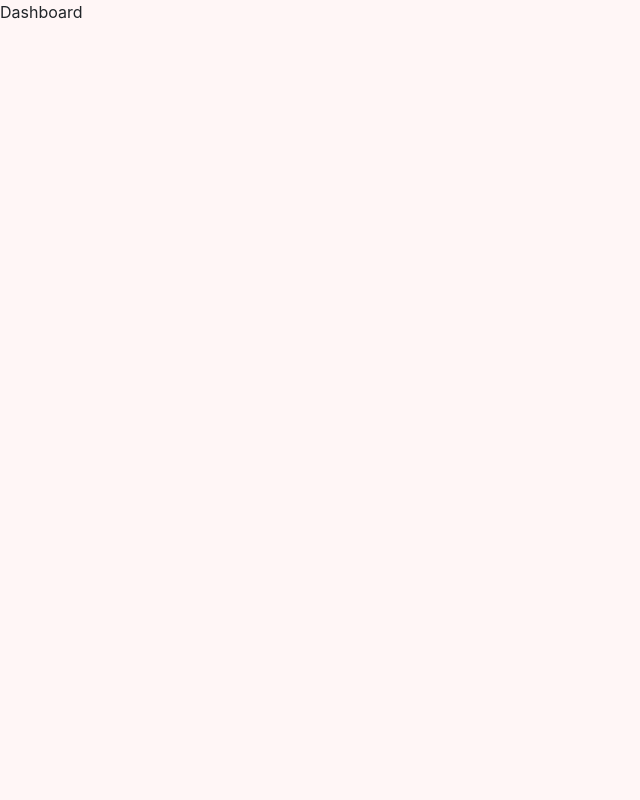
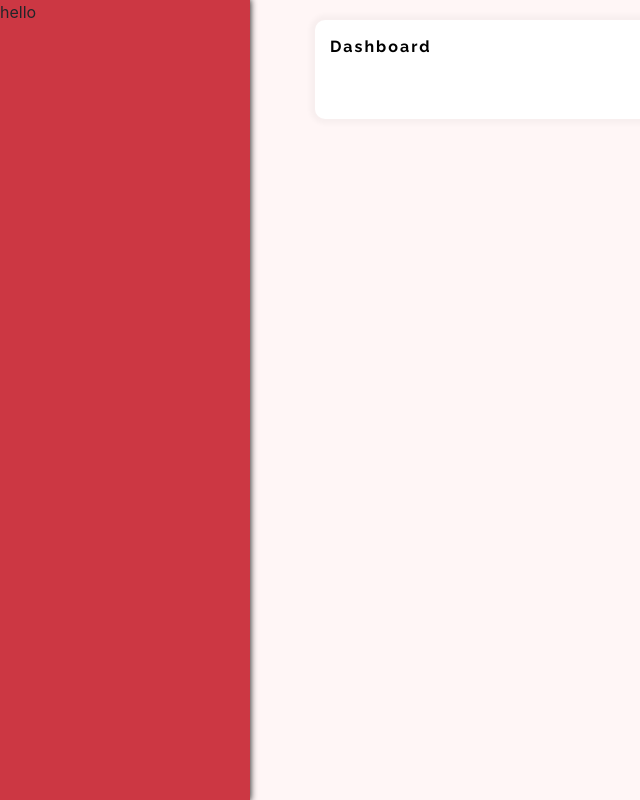
Before and after one commit to dpdhruv/Todoer, a React (Create React App) app: page /dashboard in a window 1280 px wide. Shown: the whole page, without its empty margins (0-640 px from the left). Built offline with nearby package versions, Linux system fonts and the light colour scheme.

Commit message:
Private and Public route setup for Dashboard

```diff
--- a/src/App.js
+++ b/src/App.js
@@ -1,15 +1,19 @@
-import React from 'react';
-import './App.scss';
-import { Route } from 'react-router-dom';
-import auth from './pages/auth';
-import dashboard from './pages/dashboard';
+import React from "react";
+import "./App.scss";
+import { BrowserRouter, Switch } from "react-router-dom";
+import PrivateRoute from "./utils/PrivateRoute";
+import PublicRoute from "./utils/PublicRoute";
+import auth from "./pages/auth";
+import dashboard from "./pages/dashboard";
 
 function App() {
   return (
-    <React.Fragment>
-      <Route exact path="/" component={auth}></Route>
-      <Route exact path='/dashboard' component={dashboard}></Route>
-    </React.Fragment>
+    <BrowserRouter>
+      <Switch>
+        <PublicRoute restricted={false} component={auth} path="/" exact  />
+        <PrivateRoute component={dashboard} path="/dashboard" exact />
+      </Switch>
+    </BrowserRouter>
   );
 }
 
--- a/src/components/Button/button.scss
+++ b/src/components/Button/button.scss
@@ -17,6 +17,9 @@
         background: $hover-color !important;
         transition: 0.2s ease-in-out all;
     }
+    &:focus{
+        box-shadow: none !important;
+    }
 }
 
 .todo-button-loading{
--- /dev/null
+++ b/src/components/SideBar/index.js
@@ -0,0 +1 @@
+export * from './sidebar'
--- /dev/null
+++ b/src/components/SideBar/sidebar.js
@@ -0,0 +1,12 @@
+import React from 'react'
+import './sidebar.scss';
+
+export const SideBar = props => {
+  return (
+    <div className="sidemenu">
+      <div>
+        hello
+      </div>
+    </div>
+  )
+}
--- /dev/null
+++ b/src/components/SideBar/sidebar.scss
@@ -0,0 +1,10 @@
+.sidemenu{
+  position: fixed;
+  background: #cc3743;
+  height: 100%;
+  z-index: 1;
+  top:0;
+  max-width: 300px;
+  width: 250px;
+  box-shadow: -1px 0px 7px 1px black;
+}
--- a/src/index.js
+++ b/src/index.js
@@ -5,9 +5,8 @@ import App from './App';
 import * as serviceWorker from './serviceWorker';
 import "../node_modules/bootstrap/dist/css/bootstrap.min.css";
 import './styles/global.scss';
-import {BrowserRouter} from 'react-router-dom';
 
-ReactDOM.render(<BrowserRouter><App /></BrowserRouter>, document.getElementById('root'));
+ReactDOM.render(<App />, document.getElementById('root'));
 
 // If you want your app to work offline and load faster, you can change
 // unregister() to register() below. Note this comes with some pitfalls.
--- /dev/null
+++ b/src/pages/dashboard/dashboard.scss
@@ -0,0 +1,3 @@
+.mainWrapper{
+  padding: 20px 30px 0px 300px;
+}
--- a/src/pages/dashboard/index.js
+++ b/src/pages/dashboard/index.js
@@ -1,13 +1,20 @@
-import React, { Component } from 'react'
-
+import React, { Component } from "react";
+import { SideBar } from "../../components/SideBar";
+import { Card } from "../../components/Card";
+import "./dashboard.scss";
 export class index extends Component {
   render() {
     return (
-      <div>
-        Dashboard
-      </div>
-    )
+      <React.Fragment>
+        <SideBar />
+        <div className="mainWrapper">
+          <div className="container">
+            <Card title="Dashboard" />
+          </div>
+        </div>
+      </React.Fragment>
+    );
   }
 }
 
-export default index
+export default index;
--- /dev/null
+++ b/src/utils/PrivateRoute.js
@@ -0,0 +1,18 @@
+import React from 'react';
+import {isLoggedIn} from './isAuth';
+import {Route,Redirect} from 'react-router-dom';
+
+const PrivateRoute = ({component:Component,...rest}) => {
+  return (
+    <Route {...rest} render={
+      props=>(
+        isLoggedIn()?
+        <Component {...props}/>
+        :
+        <Redirect to="/"/>
+      )
+    }/>
+  )
+}
+
+export default PrivateRoute
--- /dev/null
+++ b/src/utils/PublicRoute.js
@@ -0,0 +1,18 @@
+import React from 'react';
+import {isLoggedIn} from './isAuth';
+import {Route,Redirect} from 'react-router-dom';
+
+const PrivateRoute = ({component:Component,restricted,...rest}) => {
+  return (
+    <Route {...rest} render={
+      props=>(
+        isLoggedIn() && restricted?
+        <Redirect to="/dashboard"/>
+        :
+        <Component {...props}/>
+      )
+    }/>
+  )
+}
+
+export default PrivateRoute
--- /dev/null
+++ b/src/utils/isAuth.js
@@ -0,0 +1,3 @@
+export const isLoggedIn = ()=>{
+  return true;
+}
```
